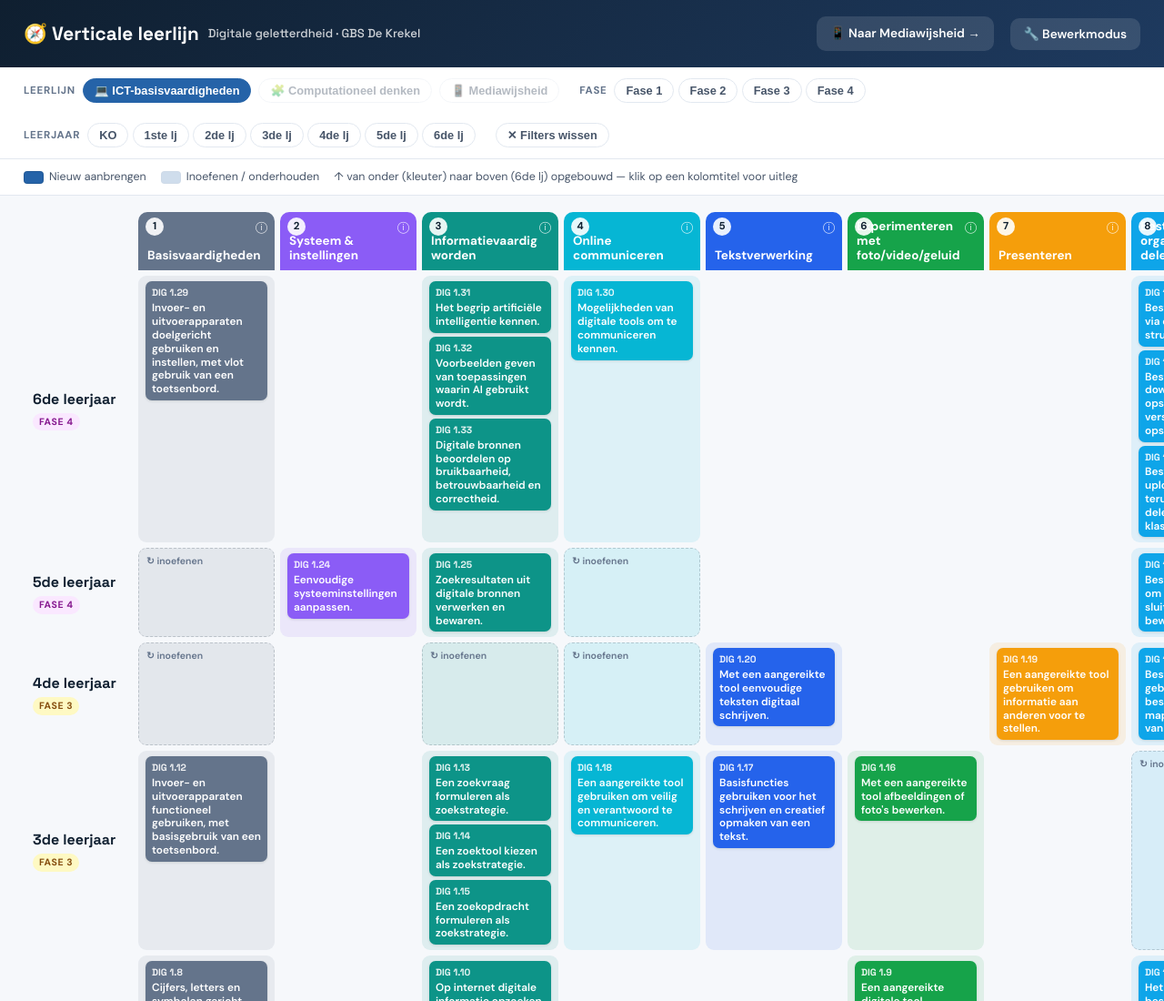
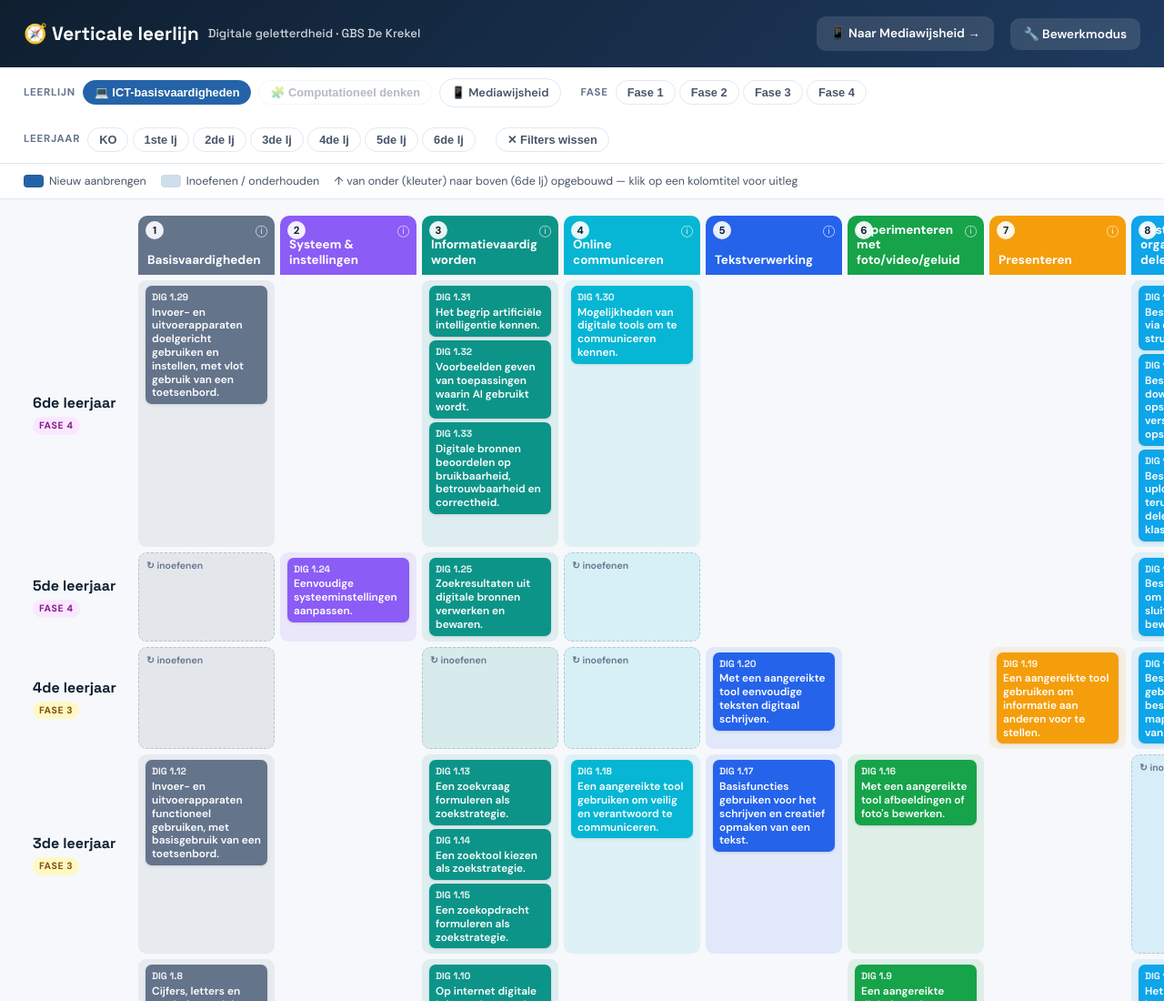
Before and after one commit to JonasB40/DigiplanKrekel, a plain HTML site: page verticale-leerlijn.html in a window 1280 px wide. Shown: the top 1100 px of the page at 91% size. Drawn offline with Linux system fonts and the light colour scheme.

Commit message:
Mediawijsheid klikbaar in filterbar én topbar

```diff
--- a/verticale-leerlijn.html
+++ b/verticale-leerlijn.html
@@ -105,7 +105,7 @@
     <span class="lbl">Leerlijn</span>
     <button class="chip on" data-ll="ict">💻 ICT-basisvaardigheden</button>
     <button class="chip disabled" title="Binnenkort">🧩 Computationeel denken</button>
-    <button class="chip disabled">📱 Mediawijsheid</button>
+    <a class="chip" href="verticale-leerlijn-media.html" style="text-decoration:none;color:#475569">📱 Mediawijsheid</a>
   </div>
   <div class="fgroup">
     <span class="lbl">Fase</span>
```
